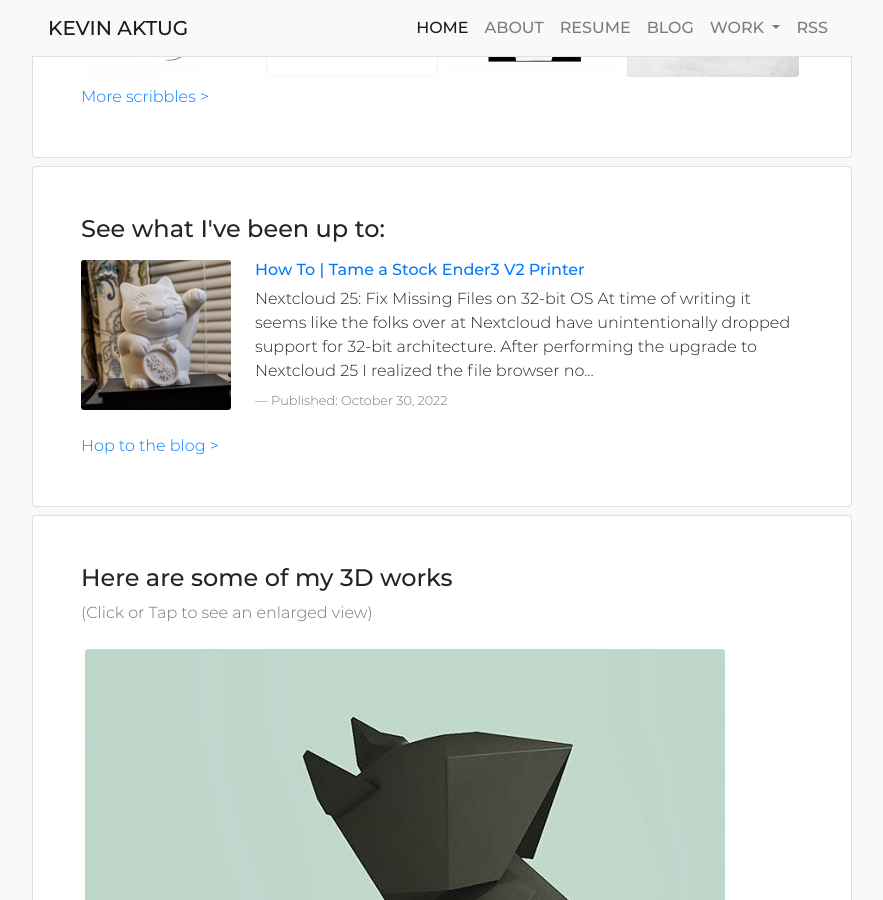
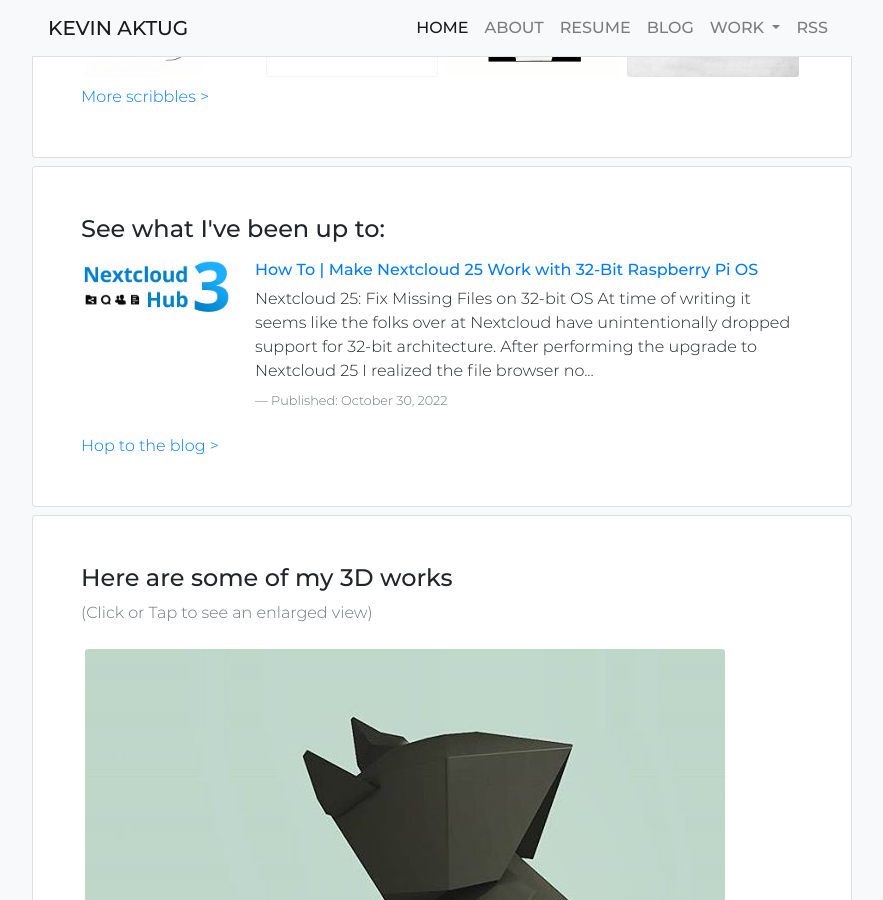
Before and after one commit to Kmagameguy/portfolio, a Jekyll site: the page built from index.html, in a window 1280 px wide and 900 px high, scrolled down 843 px. Shown: the whole window, without its empty margins (198-1081 px from the left). Built offline with Jekyll 4.4.1, drawn with Linux system fonts in a browser that asks for light colours.

Commit message:
Fix Post Title & Add Thumbnail

```diff
--- a/_posts/2022-10-30-make-nextcloud-25-work-with-32-bit-os.md
+++ b/_posts/2022-10-30-make-nextcloud-25-work-with-32-bit-os.md
@@ -1,10 +1,10 @@
 ---
 layout: post
-title: How To | Tame a Stock Ender3 V2 Printer
+title: How To | Make Nextcloud 25 Work with 32-Bit Raspberry Pi OS
 author: Kevin
 tags:
-thumbnail: /assets/images/posts/2022-01-31-ender3v2-prints/thumb.jpg
-image_path: /assets/images/posts/2022-01-31-ender3v2-prints
+thumbnail: /assets/images/posts/2022-10-30-make-nextcloud-25-work-with-32-bit-os/thumb.png
+image_path: /assets/images/posts/2022-10-30-make-nextcloud-25-work-with-32-bit-os
 ---
 
 # Nextcloud 25: Fix Missing Files on 32-bit OS
```
Also changed, not shown: assets/images/posts/2022-10-30-make-nextcloud-25-work-with-32-bit-os/thumb.png (added).
